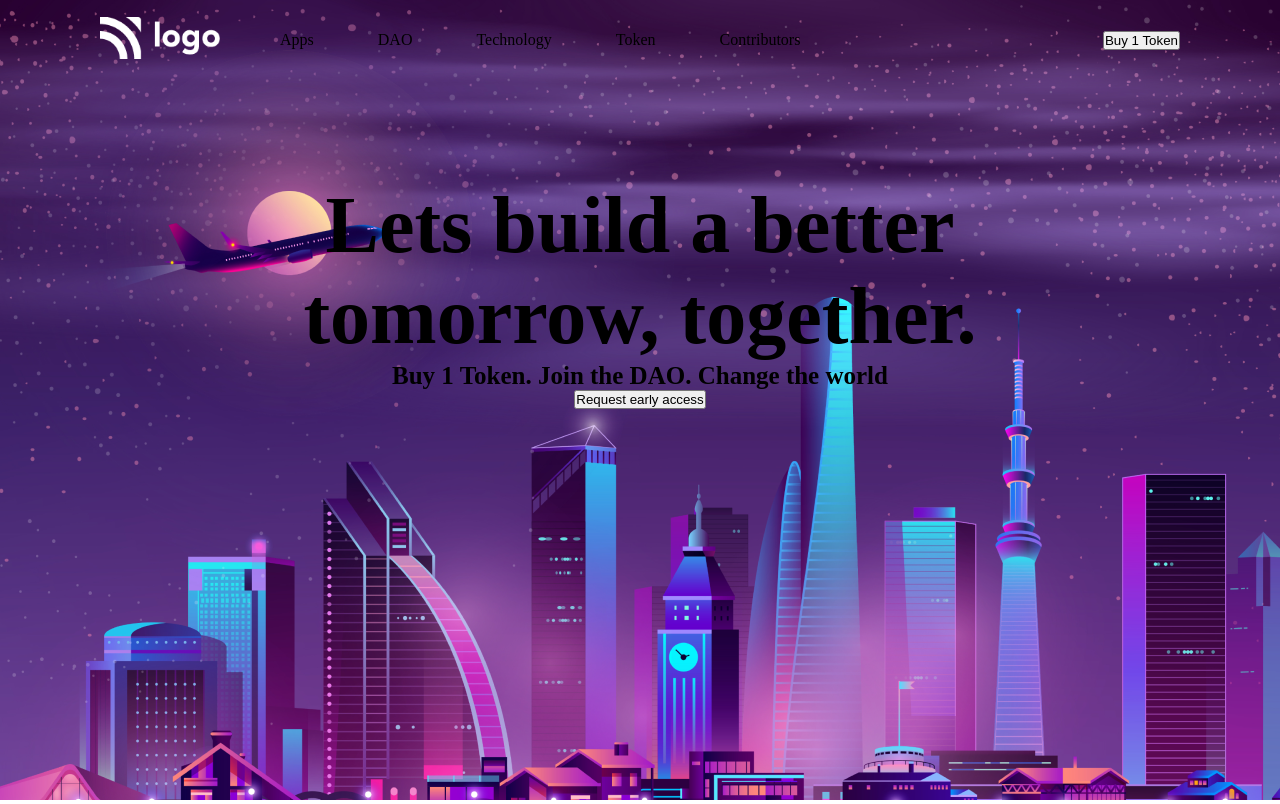
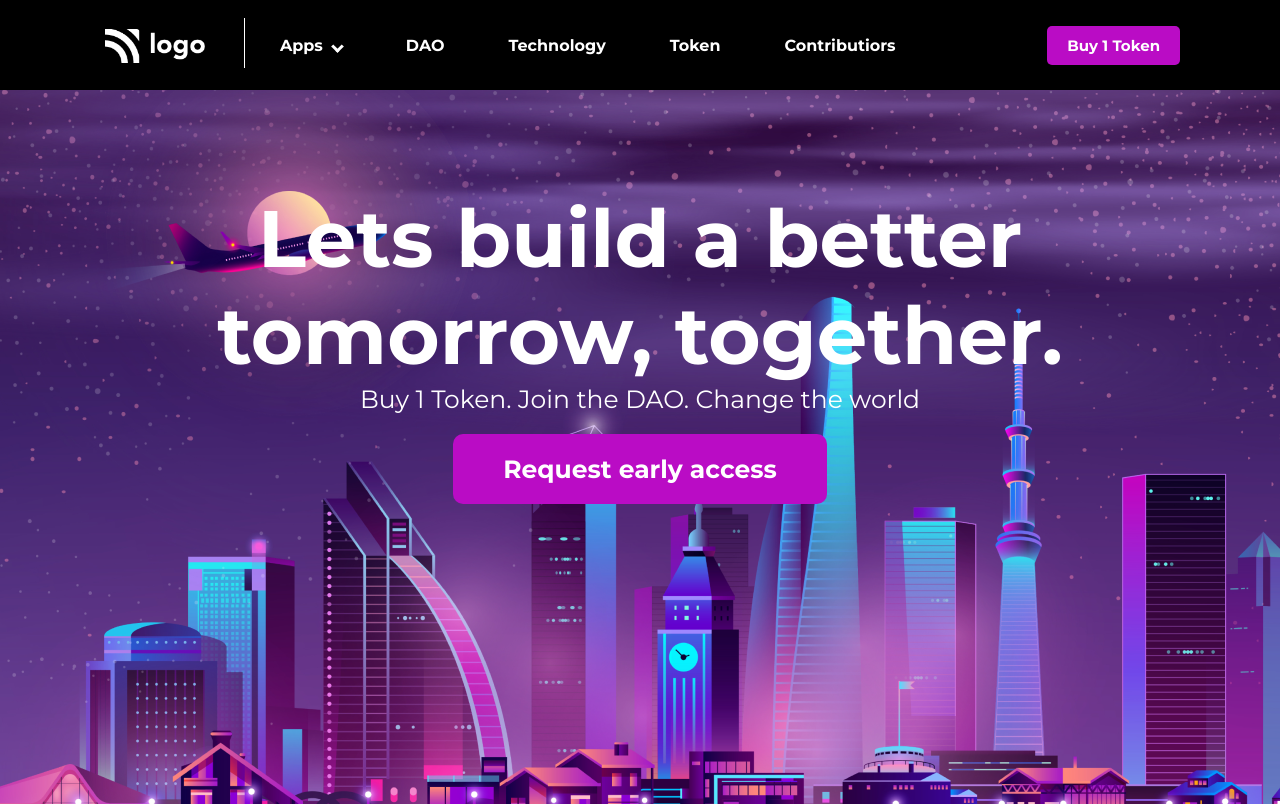
Before and after one commit to sub1120/landing-page-5, a plain HTML site: page index.html in a window 1280 px wide. Drawn offline with Linux system fonts and the light colour scheme.

Commit message:
update font colors and styles

```diff
--- a/css/style.css
+++ b/css/style.css
@@ -1,3 +1,5 @@
+@import url('https://fonts.googleapis.com/css2?family=Montserrat:wght@400;700&display=swap');
+
 *{
     padding:0px;
     margin:0px;
@@ -9,8 +11,12 @@ body{
 
 .header{
     position: relative;
-    margin:0px 100px;
-    height: 80px;
+    height: 90px;
+    background-color: #000000;
+}
+
+.header div{
+    padding:0px 100px;
 }
 
 .logo{
@@ -23,8 +29,17 @@ body{
     height: fit-content;
 }
 
+.logo::after{
+    content: "";
+    display: inline-block;
+    border-right:1px solid #ffffff;
+    height: 50px;
+    margin-left:30px;
+}
+
 .logo img{
-    width: 120px;
+    width: 100px;
+    padding:5px;
 }
 
 .nav{
@@ -42,6 +57,24 @@ body{
     margin:0px 30px;
 }
 
+.nav-item.active::after{
+    content: "";
+    display: inline-block;
+    width:6px;
+    height: 6px;
+    border-right:3px solid #ffffff;
+    border-bottom:3px solid #ffffff;
+    transform: rotate(45deg);
+    margin-left:10px;
+}
+
+.nav-link{
+    text-decoration: none;
+    color:#ffffff;
+    font-family: 'Montserrat', sans-serif;
+    font-weight: 700;
+}
+
 .buytoken{
     position: absolute;
     top:0px;
@@ -52,6 +85,17 @@ body{
     height: fit-content;
 }
 
+.buytoken button{
+    padding:10px 20px;
+    border:none;
+    border-radius: 5px;
+    background-color: #BA0CC5;
+    color:#ffffff;
+    font-size: 15px;
+    font-family: 'Montserrat', sans-serif;
+    font-weight: 700;
+}
+
 .content{
     text-align: center;
     margin:100px 200px 300px 200px;
@@ -59,8 +103,29 @@ body{
 
 .heading{
     font-size: 40px;
+    color:#ffffff;
+    font-family: 'Montserrat', sans-serif;
+    font-weight: 700;
 }
 
-.quote{
+.quote h4{
     font-size: 25px;
+    font-family: 'Montserrat', sans-serif;
+    font-weight: 400;
+    color:#ffffff;
 }
+
+.request-button{
+    margin:20px 0px;
+}
+
+.request-button button{
+    padding:20px 50px;
+    border:none;
+    border-radius: 10px;
+    background-color: #BA0CC5;
+    color:#ffffff;
+    font-size: 25px;
+    font-family: 'Montserrat', sans-serif;
+    font-weight: 700;
+}
--- a/index.html
+++ b/index.html
@@ -10,20 +10,22 @@
 <body>
     <div class="main">
         <div class="header">
+            <div>
                 <div class="logo">
                     <img src="./assets/white-logo.png" alt="">
                 </div>
                 <div class="nav">
                     <ul>
-                    <li class="nav-item">Apps</li>
-                    <li class="nav-item">DAO</li>
-                    <li class="nav-item">Technology</li>
-                    <li class="nav-item">Token</li>
-                    <li class="nav-item">Contributors</li>
+                        <li class="nav-item active"><a href="#" class="nav-link">Apps</a></li>
+                        <li class="nav-item"><a href="#" class="nav-link">DAO</a></li>
+                        <li class="nav-item"><a href="#" class="nav-link">Technology</a></li>
+                        <li class="nav-item"><a href="#" class="nav-link">Token</a></li>
+                        <li class="nav-item"><a href="#" class="nav-link">Contributiors</a></li>
                     </ul>
                 </div>
                 <div class="buytoken">
                     <button>Buy 1 Token</button>
+                </div>
             </div>
         </div>
         <div class="content">
```
Lines whose indentation alone changed are shown as unchanged.
